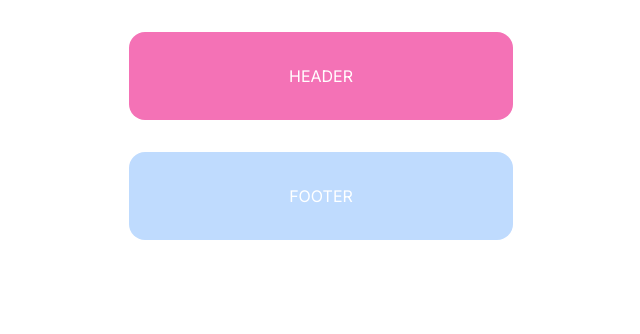
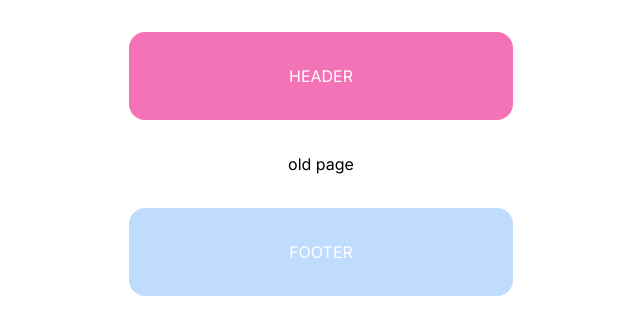
Before and after one commit to parisaMontakhab/NextLearning, a Next.js app: page /old-page in a window 1280 px wide. Shown: the top 334 px of the page, without its empty margins (319-959 px from the left). Built offline with nearby package versions, Linux system fonts and the light colour scheme.

Commit message:
refactor: changed the page of oldpage

```diff
--- a/src/app/old-page/page.tsx
+++ b/src/app/old-page/page.tsx
@@ -1,4 +1,6 @@
 
-export default function OldPage (){
-    return null;
+export default function OldPage(){
+    return(
+        <div className="text-center"> old page </div>
+    )
 }
```
